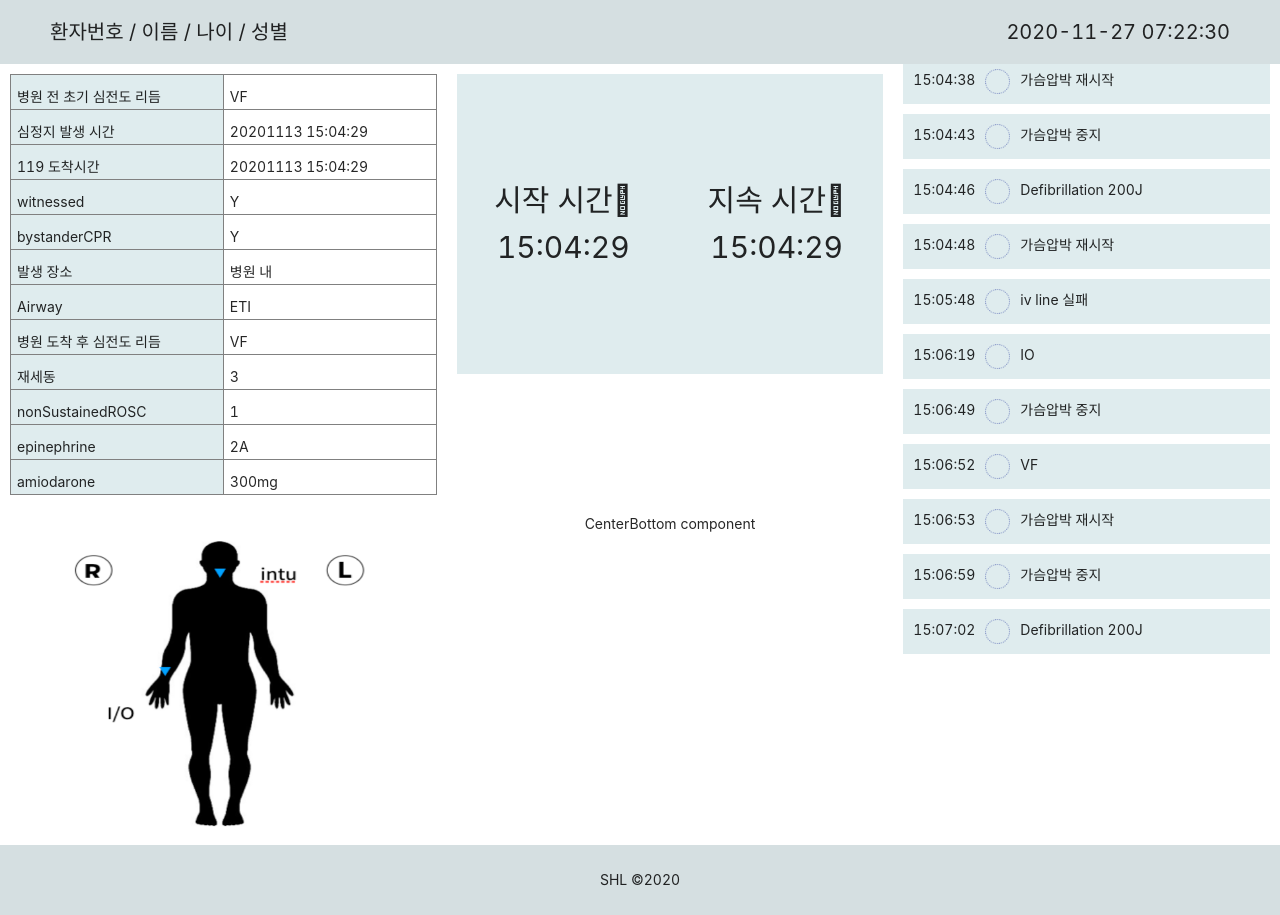
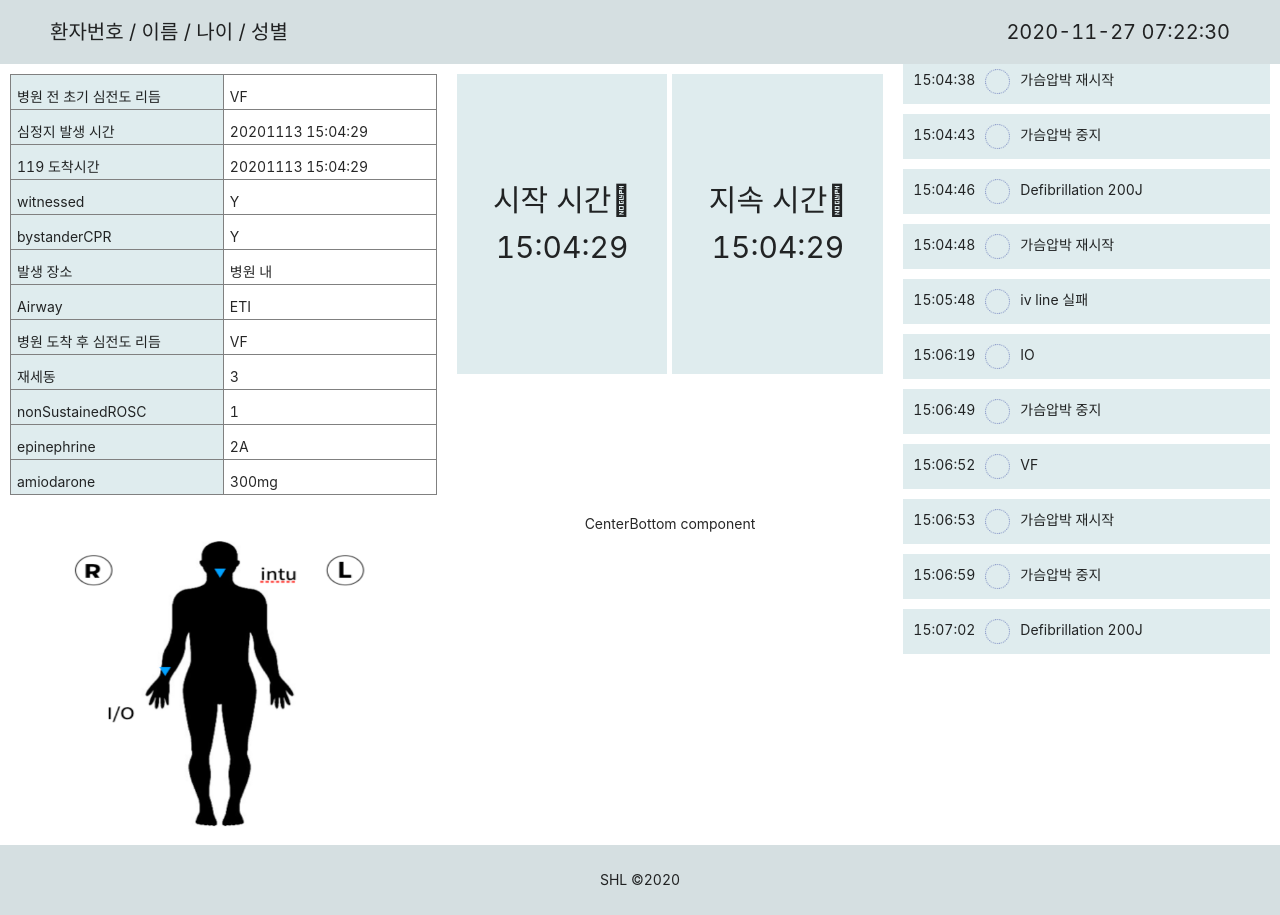
Before and after one commit to Smart-Health-Lab/CPR_dashboard, a React (Create React App) app in the folder client/: page / in a window 1280 px wide. Built offline with nearby package versions, Linux system fonts and the light colour scheme.

Commit message:
CenterTop component margin fix

```diff
--- a/client/src/components/CenterTop.js
+++ b/client/src/components/CenterTop.js
@@ -17,7 +17,7 @@ class CenterTop extends Component {
             flexDirection: "column",
             justifyContent: "center",
             alignItems: "center",
-
+            marginRight: 5,
             width: window.innerWidth / 3 / 2,
             backgroundColor: "#DFECEE",
           }}
```
Also changed, not shown: 1 other file (tests, documents, lock files or other folders).
